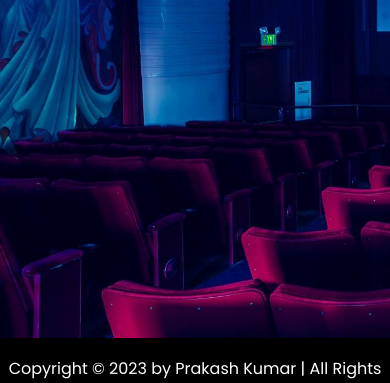
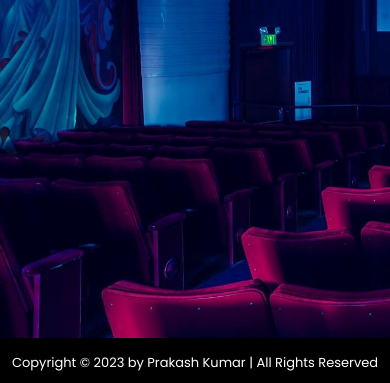
Before and after one commit to Prakashkumar526/Movie-Overview, a plain HTML site: page index.html in a window 390 px wide. Shown: the part 461-844 px from the top of the page. Drawn offline with Linux system fonts and the light colour scheme; no server answers.

Commit message:
Update style.css

```diff
--- a/style.css
+++ b/style.css
@@ -475,6 +475,9 @@ footer {
         right: 35px;
         font-size: 40px;
     }
+    .footer {
+        font-size: small;
+    }
 }
 
 @media screen and (max-width: 480px) {
@@ -558,4 +561,7 @@ footer {
         right: 25px;
         font-size: 30px;
     }
+    .footer {
+        font-size: small;
+    }
 }
```
